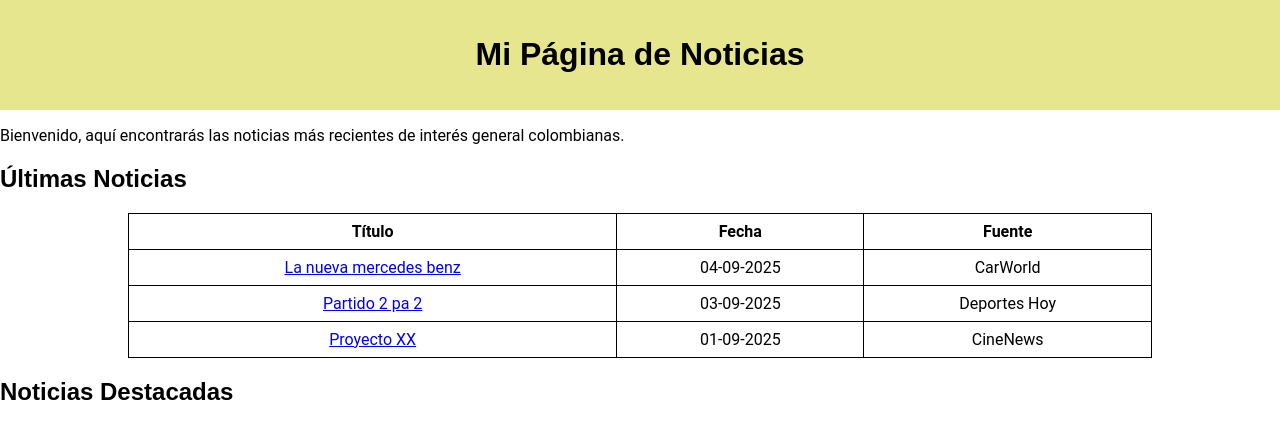
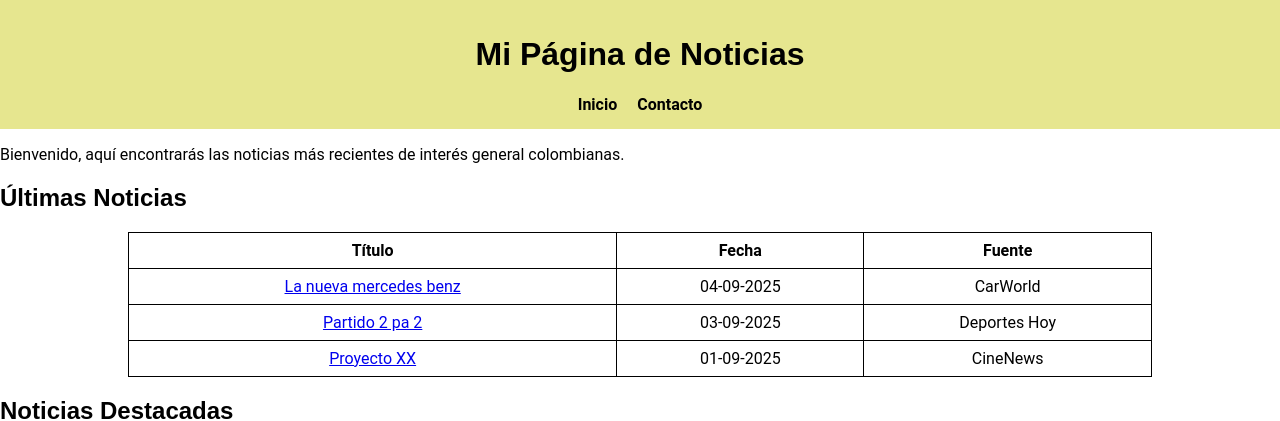
Before and after one commit to DarksuneOficial/Noticias-Web, a plain HTML site: page página/index.html in a window 1280 px wide. Shown: the top 421 px of the page. Drawn offline with Linux system fonts and the light colour scheme.

Commit message:
Mensaje de cambios

```diff
--- a/página/index.html
+++ b/página/index.html
@@ -9,6 +9,12 @@
 <body>
   <header>
     <h1>Mi Página de Noticias</h1>
+    <nav>
+    <ul>
+      <li><a href="index.html">Inicio</a></li>
+      <li><a href="contacto.html">Contacto</a></li>
+    </ul>
+  </nav>
   </header>
   <main>
     <p>Bienvenido, aquí encontrarás las noticias más recientes de interés general colombianas.</p>
--- a/página/style.css
+++ b/página/style.css
@@ -2,7 +2,6 @@ body {
   font-family: 'Roboto', sans-serif;
   margin: 0;
 }
-
 h1, h2, h3 {
   font-family: 'Montserrat', sans-serif; /* Fuente distinta solo para títulos */
 }
@@ -21,7 +20,6 @@ nav a {
   color: rgb(0, 0, 0);
   text-decoration: none;
 }
-
 table {
   width: 80%;
   margin: 20px auto;
@@ -35,7 +33,6 @@ th, td {
 tr:hover {
   background: #f0f0f0;
 }
-
 .cards {
   display: flex;
   gap: 15px;
@@ -60,7 +57,6 @@ tr:hover {
   transform: scale(1.05);
   background: #f9f9f9;
 }
-
 footer {
   background: #e6e68f;
   color: rgb(0, 0, 0);
@@ -84,8 +80,6 @@ footer {
   gap: 20px;
   margin: 20px;
 }
-
-/* Cada tarjeta */
 .card {
   width: 250px;
   background: #fff;
@@ -94,26 +88,18 @@ footer {
   overflow: hidden;
   transition: transform 0.3s ease;
 }
-
-/* Efecto hover en la tarjeta */
 .card:hover {
   transform: scale(1.05);
 }
-
-/* Imagen dentro de la tarjeta */
 .card img {
   width: 100%;
   height: 150px;
   object-fit: cover;
   transition: transform 0.3s ease;
 }
-
-/* Efecto hover en la imagen */
 .card img:hover {
   transform: scale(1.1);
 }
-
-/* Texto dentro de la tarjeta */
 .card h3 {
   margin: 10px;
   font-size: 18px;
@@ -124,3 +110,20 @@ footer {
   font-size: 14px;
   color: #555;
 }
+nav ul {
+  list-style: none;
+  display: flex;
+  justify-content: center;
+  gap: 20px;
+  padding: 0;
+  margin: 0;
+}
+nav ul li a {
+  text-decoration: none;
+  color: #000000;
+  font-weight: bold;
+  transition: color 0.3s;
+}
+nav ul li a:hover {
+  color: #ffcc00;
+}
```
Also changed, not shown: página/noticias1.html (+1 -0 lines), página/noticias2.html (+1 -0 lines), página/noticias3.html (+1 -0 lines).
